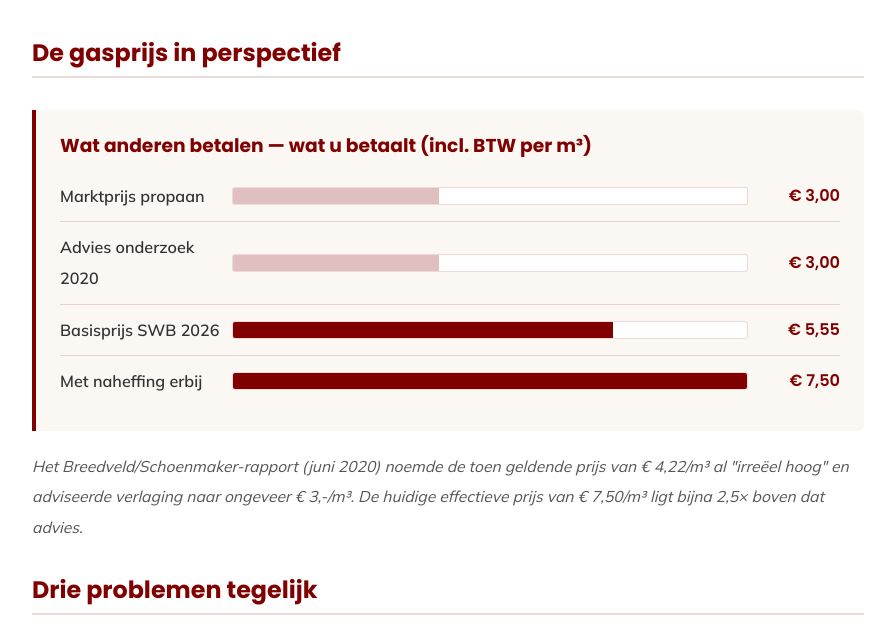
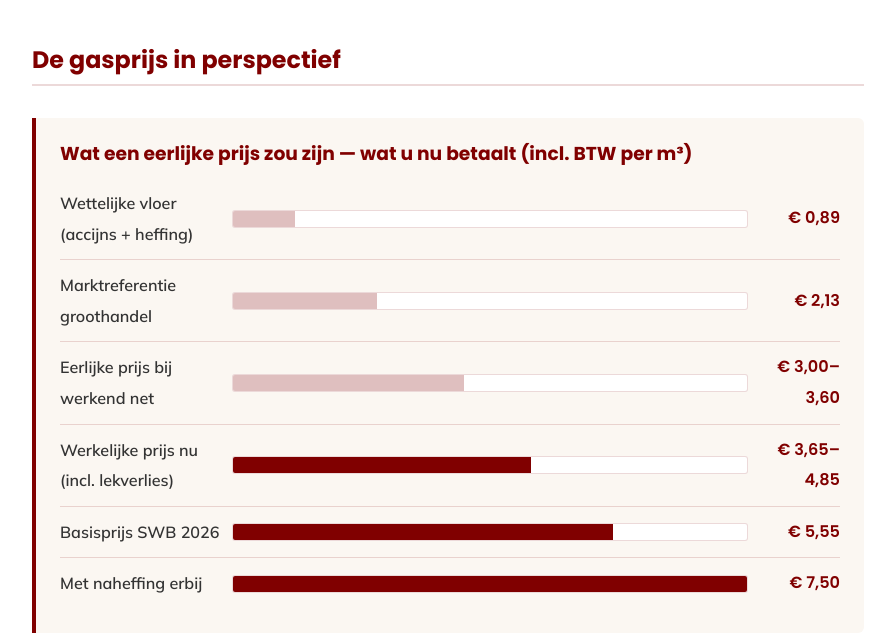
Before and after one commit to antonnoe/gasdossier-stillewille, a plain HTML site: page overzicht.html in a window 1280 px wide. Shown: the part 633-1277 px from the top of the page, without its empty margins (192-1087 px from the left). Drawn offline with Linux system fonts and the light colour scheme.

Commit message:
Update gas price and leakage information in overview

```diff
--- a/overzicht.html
+++ b/overzicht.html
@@ -132,8 +132,8 @@
       <div class="kpi-label">tekort dat SWB<br>over bewoners verdeelt</div>
     </div>
     <div class="kpi">
-      <div class="kpi-value">15 – 35%</div>
-      <div class="kpi-label">lekverlies in het<br>gasnet (onderzoek 2020)</div>
+      <div class="kpi-value">20 – 35%</div>
+      <div class="kpi-label">lekverlies in het<br>gasnet (onderzoek 2020<br>+ herberekening 2026)</div>
     </div>
     <div class="kpi">
       <div class="kpi-value">21 mei 2026</div>
@@ -143,16 +143,26 @@
 
   <h2 class="section-title">De gasprijs in perspectief</h2>
   <div class="price-compare">
-    <h3>Wat anderen betalen — wat u betaalt (incl. BTW per m³)</h3>
+    <h3>Wat een eerlijke prijs zou zijn — wat u nu betaalt (incl. BTW per m³)</h3>
     <div class="price-row">
-      <div class="price-label">Marktprijs propaan</div>
-      <div class="price-bar"><div class="price-bar-fill light" style="width:40%"></div></div>
-      <div class="price-amount">€ 3,00</div>
+      <div class="price-label">Wettelijke vloer (accijns + heffing)</div>
+      <div class="price-bar"><div class="price-bar-fill light" style="width:12%"></div></div>
+      <div class="price-amount">€ 0,89</div>
     </div>
     <div class="price-row">
-      <div class="price-label">Advies onderzoek 2020</div>
-      <div class="price-bar"><div class="price-bar-fill light" style="width:40%"></div></div>
-      <div class="price-amount">€ 3,00</div>
+      <div class="price-label">Marktreferentie groothandel</div>
+      <div class="price-bar"><div class="price-bar-fill light" style="width:28%"></div></div>
+      <div class="price-amount">€ 2,13</div>
+    </div>
+    <div class="price-row">
+      <div class="price-label">Eerlijke prijs bij werkend net</div>
+      <div class="price-bar"><div class="price-bar-fill light" style="width:45%"></div></div>
+      <div class="price-amount">€ 3,00–3,60</div>
+    </div>
+    <div class="price-row">
+      <div class="price-label">Werkelijke prijs nu (incl. lekverlies)</div>
+      <div class="price-bar"><div class="price-bar-fill" style="width:58%"></div></div>
+      <div class="price-amount">€ 3,65–4,85</div>
     </div>
     <div class="price-row">
       <div class="price-label">Basisprijs SWB 2026</div>
@@ -165,9 +175,9 @@
       <div class="price-amount">€ 7,50</div>
     </div>
   </div>
-  <p style="font-size:0.92em;color:var(--grey-mid);font-style:italic;margin-top:-12px">Het Breedveld/Schoenmaker-rapport (juni 2020) noemde de toen geldende prijs van € 4,22/m³ al "irreëel hoog" en adviseerde verlaging naar ongeveer € 3,-/m³. De huidige effectieve prijs van € 7,50/m³ ligt bijna 2,5× boven dat advies.</p>
+  <p style="font-size:0.92em;color:var(--grey-mid);font-style:italic;margin-top:-12px">De vergelijking onderscheidt vier niveaus: de wettelijke vloer (accijns en voorraadheffing 2026), de internationale groothandelsreferentie (ICE Argus futures mei 2026–april 2028 plus heffingen), de eerlijke eindgebruikersprijs in een goed werkend collectief net, en de prijs die rekening houdt met het feitelijke lekverlies van 20–35%. SWB rekent in 2026 een basisprijs van € 5,55 per m³, met de naheffing erbij komt dat effectief op € 7,50 per m³. Alle bedragen inclusief BTW. Voor de uitgebreide berekening: zie de pagina <a href="/bronnen.html">Bronnen</a>.</p>
 
-  <h2 class="section-title">Drie problemen tegelijk</h2>
+  <h2 class="section-title">Vier problemen tegelijk</h2>
   <div class="problems">
     <div class="problem-card">
       <h4>1. U betaalt voor vertrokken buren</h4>
@@ -181,6 +191,10 @@
       <h4>3. Het maandbedrag stijgt structureel</h4>
       <p>Naast de eenmalige naheffing wordt ook het voorschot fors verhoogd. Wie nu niets doet, accepteert die verhoging voor de toekomst.</p>
     </div>
+    <div class="problem-card">
+      <h4>4. Een veiligheidsdimensie</h4>
+      <p>Propaan is zwaarder dan lucht en zakt bij lekkage de bodem in. Een snuffeldetectie in oktober 2025 bracht tien ondergrondse lekken in kaart. 17,4% van bewoners gaf in 2023 aan weleens gas geroken te hebben.</p>
+    </div>
   </div>
 
   <h2 class="section-title">De aanloop in vogelvlucht</h2>
@@ -191,7 +205,7 @@
     </div>
     <div class="timeline-item">
       <div class="timeline-year">2020 — onderzoek Breedveld/Schoenmaker</div>
-      <div class="timeline-text">Onafhankelijk onderzoek toont lekverliezen aan (bandbreedte 15% tot 35%) en een niet-contractueel onderbouwde opslag van € 0,10/liter aan de grondeigenaar. Rapport doet 13 aanbevelingen.</div>
+      <div class="timeline-text">Onafhankelijk onderzoek toont lekverliezen aan (bandbreedte 20% tot 35%) en een niet-contractueel onderbouwde opslag van € 0,10/liter aan de grondeigenaar. Rapport doet 13 aanbevelingen.</div>
     </div>
     <div class="timeline-item">
       <div class="timeline-year">2020 – 2025 — beperkte opvolging</div>
@@ -202,8 +216,8 @@
       <div class="timeline-text">De Bewonersraad besluit dat netwerkverliezen evenredig aan het gebruik worden verrekend. De rekening van het lekkende net komt daarmee exclusief bij de overgebleven gasgebruikers terecht.</div>
     </div>
     <div class="timeline-item">
-      <div class="timeline-year">Najaar 2025 — snuffeldetectie</div>
-      <div class="timeline-text">Een extern bureau brengt 10 lekkages in het distributienet in kaart. Op moment van de eerstvolgende vergadering zijn er twee hersteld.</div>
+      <div class="timeline-year">25 oktober 2025 — snuffeldetectie</div>
+      <div class="timeline-text">Een extern bureau brengt 10 lekkages in het distributienet in kaart. Bij rapportage aan de Bewonersraad zijn er twee hersteld.</div>
     </div>
     <div class="timeline-item">
       <div class="timeline-year">Mei 2026 — de naheffing</div>
```
